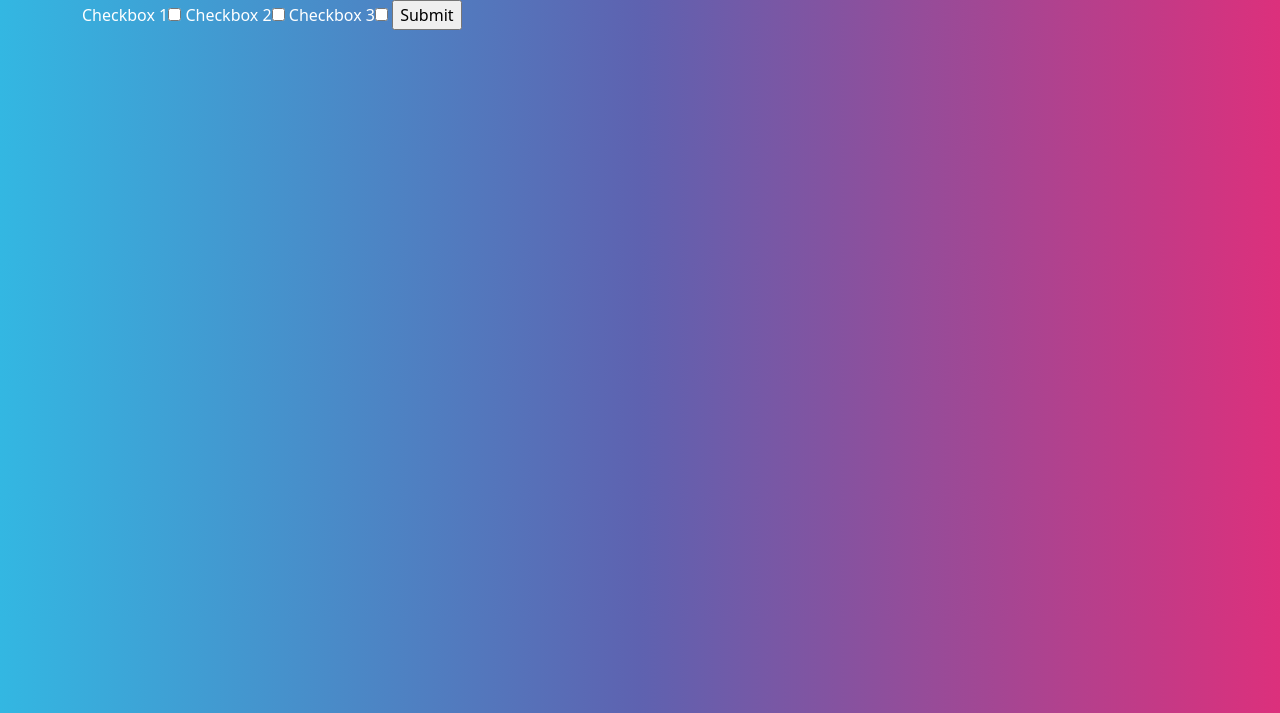
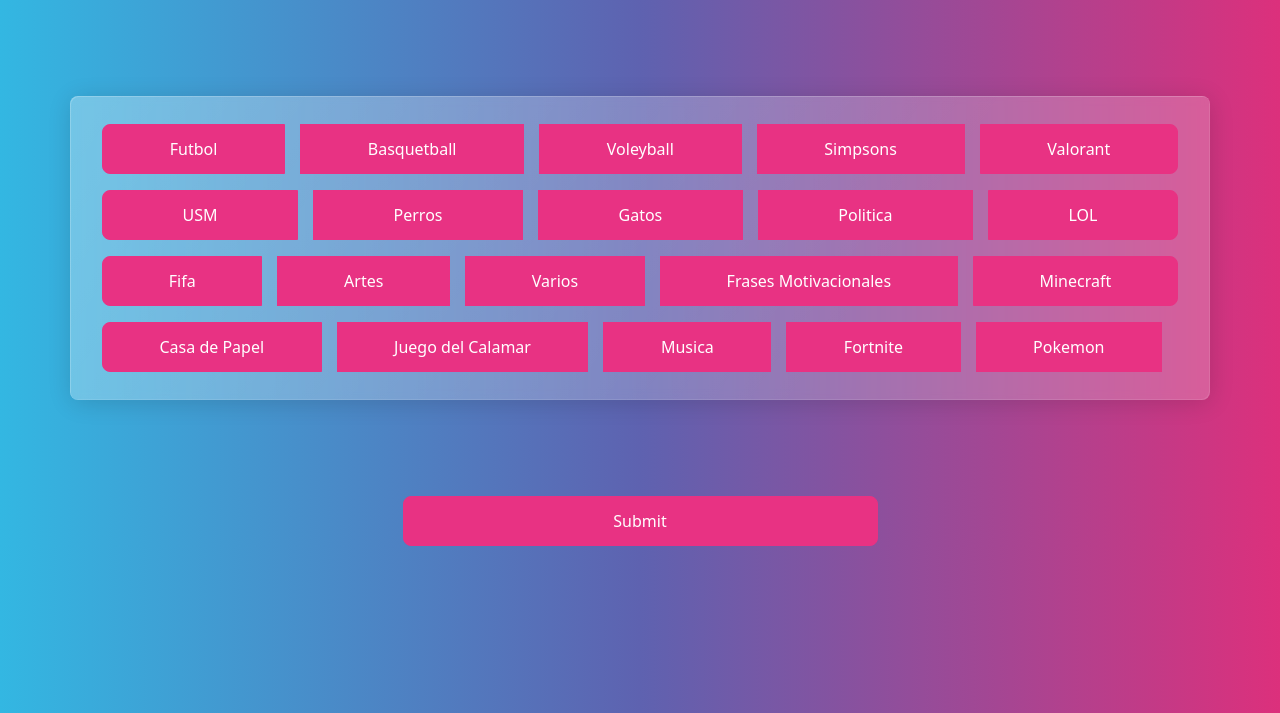
Before and after one commit to titin90/proyecto, a Flask app: page /perfil in a window 1280 px wide. Shown: the part 87-800 px from the top of the page. Run offline with Flask 2, Linux system fonts and the light colour scheme; parts of the project's set-up code (start-up, migrations or seed data) failed here and were passed over; some libraries are stand-ins or nearby versions.

Commit message:
Update perfil.html

```diff
--- a/templates/perfil.html
+++ b/templates/perfil.html
@@ -1,9 +1,81 @@
 {% extends "layout.html" %}
 {% block body %}
 <form method="POST" action="/gustos">
-  Checkbox 1<input type="checkbox" value="1" name="mycheckbox">
-  Checkbox 2<input type="checkbox" value="2" name="mycheckbox">
-  Checkbox 3<input type="checkbox" value="3" name="mycheckbox">
-  <input type="submit">
+  <div class="row">
+    <div class="p-4"></div>
+    <div class="card card-body">
+      <div class="btn-group" role="group" aria-label="Basic checkbox toggle button group">
+        <input type="checkbox" class="btn-check" id="btncheck1" value="1,2,3,4" name="mycheckbox" autocomplete="off">
+        <label class="btn btn-primary" for="btncheck1">Futbol</label>
+        <div class="p-1"></div>
+        <input type="checkbox" class="btn-check" id="btncheck2" value="5,6,7" name="mycheckbox" autocomplete="off">
+        <label class="btn btn-primary" for="btncheck2">Basquetball</label>
+        <div class="p-1"></div>
+        <input type="checkbox" class="btn-check" id="btncheck3" value="8,9" name="mycheckbox" autocomplete="off">
+        <label class="btn btn-primary" for="btncheck3">Voleyball</label>
+        <div class="p-1"></div>
+        <input type="checkbox" class="btn-check" id="btncheck4" value="10,11,12" name="mycheckbox" autocomplete="off">
+        <label class="btn btn-primary" for="btncheck4">Simpsons</label>
+        <div class="p-1"></div>
+        <input type="checkbox" class="btn-check" id="btncheck5" value="13,14" name="mycheckbox" autocomplete="off">
+        <label class="btn btn-primary" for="btncheck5">Valorant</label>
+      </div>
+      <div class="p-1"></div>
+      <div class="btn-group" role="group" aria-label="Basic checkbox toggle button group">
+        <input type="checkbox" class="btn-check" id="btncheck6" value="15,16,17" name="mycheckbox" autocomplete="off">
+        <label class="btn btn-primary" for="btncheck6">USM</label>
+        <div class="p-1"></div>
+        <input type="checkbox" class="btn-check" id="btncheck7" value="18,19,20" name="mycheckbox" autocomplete="off">
+        <label class="btn btn-primary" for="btncheck7">Perros</label>
+        <div class="p-1"></div>
+        <input type="checkbox" class="btn-check" id="btncheck8" value="21,22,23" name="mycheckbox" autocomplete="off">
+        <label class="btn btn-primary" for="btncheck8">Gatos</label>
+        <div class="p-1"></div>
+        <input type="checkbox" class="btn-check" id="btncheck9" value="24,25.26" name="mycheckbox" autocomplete="off">
+        <label class="btn btn-primary" for="btncheck9">Politica</label>
+        <div class="p-1"></div>
+        <input type="checkbox" class="btn-check" id="btncheck10" value="27,28,29" name="mycheckbox" autocomplete="off">
+        <label class="btn btn-primary" for="btncheck10">LOL</label>
+      </div>
+      <div class="p-1"></div>
+      <div class="btn-group" role="group" aria-label="Basic checkbox toggle button group">
+        <input type="checkbox" class="btn-check" id="btncheck11" value="30,31" name="mycheckbox" autocomplete="off">
+        <label class="btn btn-primary" for="btncheck11">Fifa</label>
+        <div class="p-1"></div>
+        <input type="checkbox" class="btn-check" id="btncheck12" value="32,33" name="mycheckbox" autocomplete="off">
+        <label class="btn btn-primary" for="btncheck12">Artes</label>
+        <div class="p-1"></div>
+        <input type="checkbox" class="btn-check" id="btncheck13" value="34,35,36,37,38" name="mycheckbox"
+          autocomplete="off">
+        <label class="btn btn-primary" for="btncheck13">Varios</label>
+        <div class="p-1"></div>
+        <input type="checkbox" class="btn-check" id="btncheck14" value="39,40,41" name="mycheckbox" autocomplete="off">
+        <label class="btn btn-primary" for="btncheck14">Frases Motivacionales</label>
+        <div class="p-1"></div>
+        <input type="checkbox" class="btn-check" id="btncheck15" value="42,44" name="mycheckbox" autocomplete="off">
+        <label class="btn btn-primary" for="btncheck15">Minecraft</label>
+      </div>
+      <div class="p-1"></div>
+      <div class="btn-group" role="group" aria-label="Basic checkbox toggle button group">
+        <input type="checkbox" class="btn-check" id="btncheck16" value="45,47" name="mycheckbox" autocomplete="off">
+        <label class="btn btn-primary" for="btncheck16">Casa de Papel</label>
+        <div class="p-1"></div>
+        <input type="checkbox" class="btn-check" id="btncheck17" value="48,49,50" name="mycheckbox" autocomplete="off">
+        <label class="btn btn-primary" for="btncheck17">Juego del Calamar</label>
+        <div class="p-1"></div>
+        <input type="checkbox" class="btn-check" id="btncheck18" value="51,52,53" name="mycheckbox" autocomplete="off">
+        <label class="btn btn-primary" for="btncheck18">Musica</label>
+        <div class="p-1"></div>
+        <input type="checkbox" class="btn-check" id="btncheck19" value="54,55,56" name="mycheckbox" autocomplete="off">
+        <label class="btn btn-primary" for="btncheck19">Fortnite</label>
+        <div class="p-1"></div>
+        <input type="checkbox" class="btn-check" id="btncheck20" value="57,58,59" name="mycheckbox" autocomplete="off">
+        <label class="btn btn-primary" for="btncheck20">Pokemon</label>
+        <div class="p-1"></div>
+      </div>
+    </div>
+    <div class="p-4"></div>
+    <input class="col-md-5 offset-md-auto mx-auto btn btn-primary" type="submit">
+  </div>
 </form>
 {% endblock %}
```
